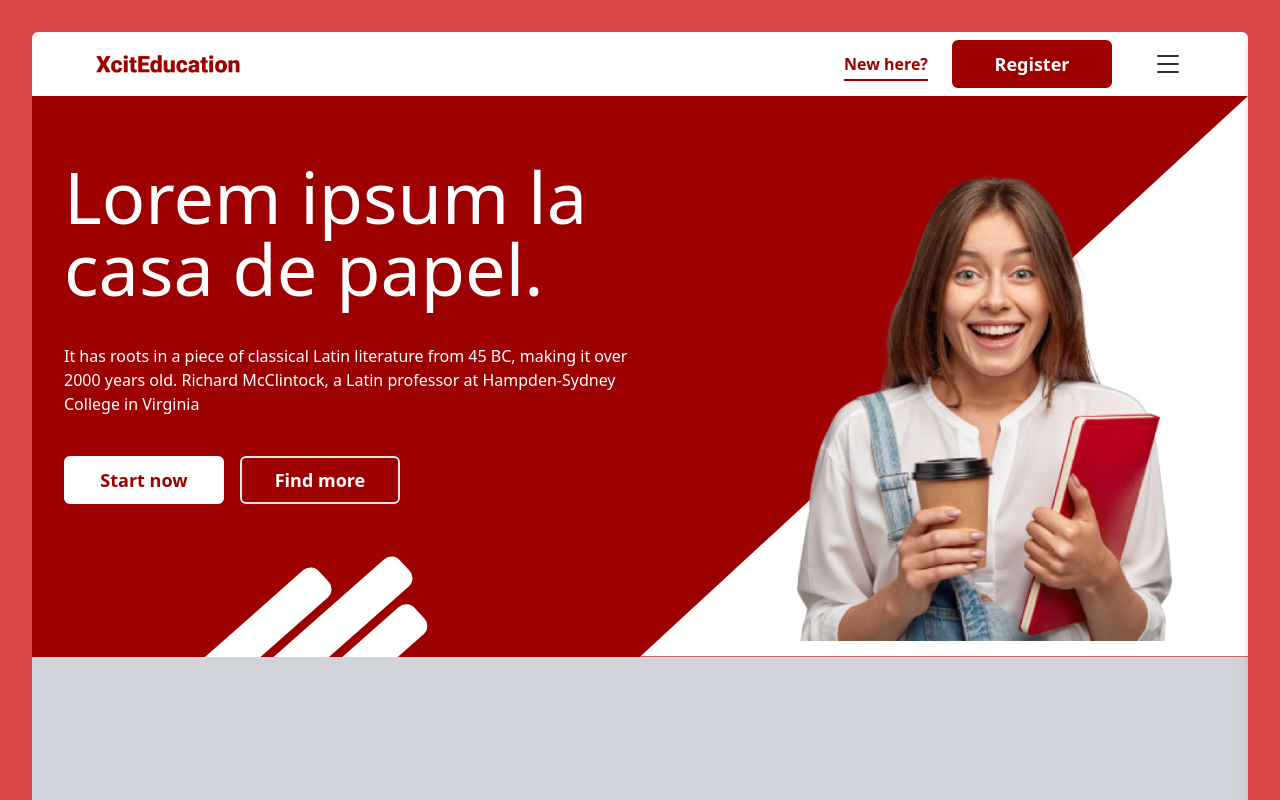
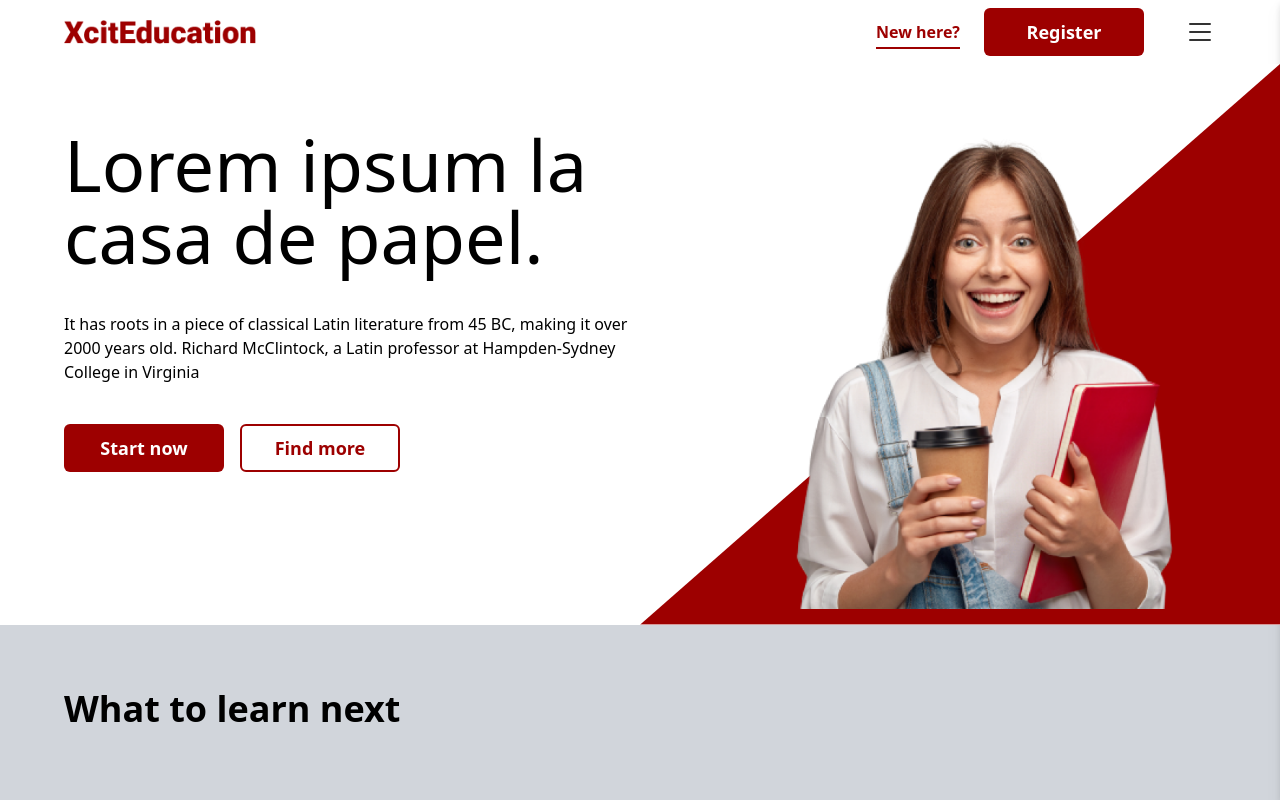
Before and after one commit to devjs1000/course-hub, a React (Vite) app: page / in a window 1280 px wide. Shown: the top 800 px of the page. Built offline with nearby package versions, Linux system fonts and the light colour scheme.

Commit message:
sidebar height is fixed, color changed and overlay is added

```diff
--- a/index.html
+++ b/index.html
@@ -8,6 +8,8 @@
 	</head>
 	<body>
 		<div id="root"></div>
+		<div id="overlay"></div>
+		<div id="sidebar"></div>
 		<script type="module" src="/src/main.jsx"></script>
 	</body>
 </html>
--- a/src/App.jsx
+++ b/src/App.jsx
@@ -2,10 +2,12 @@ import { useState } from 'react';
 import { Routes, Route } from 'react-router-dom';
 import Footer from './components/Footer';
 import Home from './pages/Home';
+import Navbar from './components/header/Navbar';
 
 function App() {
 	return (
-		<div className="App rounded-md overflow-hidden">
+		<div className="overflow-hidden">
+			<Navbar />
 			<Routes>
 				<Route path={'/'} element={<Home />} />
 			</Routes>
--- a/src/UI/Button.jsx
+++ b/src/UI/Button.jsx
@@ -9,10 +9,10 @@ const Button = ({
 	onClick,
 }) => {
 	const buttonCommonStyles =
-		'btn font-semibold text-base rounded-md hover:opacity-80 sm:text-lg';
+		'btn font-semibold text-base rounded-md hover:opacity-80 sm:text-lg cursor-pointer';
 	const primaryBtnStyles = `${buttonCommonStyles} bg-primary-color-dark text-white`;
 	const secondaryBtnStyles = `${buttonCommonStyles} bg-white text-primary-color-dark`;
-	const secondaryOutline = `${buttonCommonStyles} border-2 border-primary-color-light ${
+	const secondaryOutline = `${buttonCommonStyles} border-2 border-primary-color-dark ${
 		textPrimary && 'text-primary-color-dark'
 	} ${textWhite && 'text-white'}`;
 
--- a/src/components/Courses.jsx
+++ b/src/components/Courses.jsx
@@ -1,7 +1,11 @@
 import React from 'react';
 
 function Courses() {
-	return <div className="h-screen bg-gray-300"></div>;
+	return (
+		<div className="h-screen bg-gray-300 px-16 py-16">
+			<h2 className="text-4xl font-semibold">What to learn next</h2>
+		</div>
+	);
 }
 
 export default Courses;
--- a/src/components/header/Header.jsx
+++ b/src/components/header/Header.jsx
@@ -1,11 +1,9 @@
 import React from 'react';
 import Hero from './Hero';
-import Navbar from './Navbar';
 
 function Header() {
 	return (
 		<header>
-			<Navbar />
 			<Hero />
 		</header>
 	);
--- a/src/components/header/Hero.jsx
+++ b/src/components/header/Hero.jsx
@@ -5,7 +5,7 @@ import rectDesign from '../../images/rect-design.svg';
 
 function Hero() {
 	return (
-		<section className="section-hero bg-primary-color-dark flex flex-col gap-2 items-center text-white px-4 py-4 relative  sm:px-8 md:flex-row md:pt-0 lg:items-start lg:pt-12 xl:pt-16">
+		<section className="section-hero bg-white flex flex-col gap-2 items-center px-4 py-4 relative  sm:px-8 md:flex-row md:pt-0 lg:items-start lg:pt-12 xl:pt-16 xl:px-16">
 			<div className="flex flex-col items-center gap-4 order-2 xsm:gap-6 md:items-start md:w-1/2 lg:gap-10">
 				<h1 className="text-4xl text-center md:text-left lg:text-6xl xl:text-7xl">
 					Lorem ipsum la casa de papel.
@@ -16,8 +16,8 @@ function Hero() {
 					at Hampden-Sydney College in Virginia
 				</p>
 				<div className="flex items-center gap-4">
-					<Button>Start now</Button>
-					<Button isOutline={true} textWhite={true}>
+					<Button isPrimary={true}>Start now</Button>
+					<Button isOutline={true} textPrimary={true}>
 						Find more
 					</Button>
 				</div>
--- a/src/components/header/Navbar.jsx
+++ b/src/components/header/Navbar.jsx
@@ -1,4 +1,5 @@
 import { useState } from 'react';
+import { createPortal } from 'react-dom';
 import logoPrimary from '../../images/logo-primary.png';
 import menuBar from '../../images/icons/menu-bar.svg';
 import Button from '../../UI/Button';
@@ -9,11 +10,12 @@ function Navbar() {
 
 	const openSidebarHandler = () => {
 		setOpenSidebar(!openSidebar);
+		document.getElementById('root').style.filter = 'blur(3px)';
 	};
 
 	return (
 		<nav className="flex flex-col gap-3 items-center justify-between px-4 py-2 bg-white relative xsm:gap-5 md:flex-row md:px-16">
-			<img src={logoPrimary} alt="primary-logo-img" className="w-36" />
+			<img src={logoPrimary} alt="primary-logo-img" className="w-36 lg:w-48" />
 
 			<div className="flex items-center gap-4 xsm:gap-6">
 				<a
@@ -30,8 +32,10 @@ function Navbar() {
 					onClick={openSidebarHandler}
 				/>
 			</div>
-
-			<Sidebar openSidebar={openSidebar} setOpenSidebar={setOpenSidebar} />
+			{createPortal(
+				<Sidebar openSidebar={openSidebar} setOpenSidebar={setOpenSidebar} />,
+				document.getElementById('sidebar'),
+			)}
 		</nav>
 	);
 }
--- a/src/components/header/Sidebar.jsx
+++ b/src/components/header/Sidebar.jsx
@@ -1,17 +1,23 @@
 import React from 'react';
+import { createPortal } from 'react-dom';
 import closeIcon from '../../images/icons/close.svg';
 import HomeIcon from '../../images/icons/home.svg';
 import courseIcon from '../../images/icons/course.svg';
 import assignmentIcon from '../../images/icons/assignment.svg';
 import profileIcon from '../../images/icons/profile.svg';
 
+const Overlay = ({ closeSidebarHandler }) => {
+	return <div className="overlay" onClick={closeSidebarHandler}></div>;
+};
+
 function Sidebar({ openSidebar, setOpenSidebar }) {
-	let asideClasses = `absolute top-24 right-0 w-full  ${
+	let asideClasses = `fixed top-24 right-0 w-full  ${
 		openSidebar ? 'transform translate-x-0' : 'transform translate-x-full'
-	} h-screen bg-white py-3 px-8 drop-shadow-lg transition ease-out duration-500 md:w-4/12 md:top-0 lg:w-1/4`;
+	} h-full bg-white py-3 px-8 drop-shadow-lg transition ease-out duration-500 md:w-4/12 md:top-0 lg:w-1/4`;
 
 	const closeSidebarHandler = () => {
 		setOpenSidebar(!openSidebar);
+		document.getElementById('root').style.filter = 'blur(0)';
 	};
 	const sideNav = [
 		{
@@ -56,6 +62,11 @@ function Sidebar({ openSidebar, setOpenSidebar }) {
 					}),
 				)}
 			</ul>
+			{openSidebar &&
+				createPortal(
+					<Overlay closeSidebarHandler={closeSidebarHandler} />,
+					document.getElementById('overlay'),
+				)}
 		</aside>
 	);
 }
--- a/src/styles/global.css
+++ b/src/styles/global.css
@@ -1,16 +1,12 @@
 :root {
 	--color-primary-dark: #9d0000;
-}
-
-body {
-	padding: 2rem;
-	background-color: #d94749;
 }
 
 /* BUTTON */
 .btn {
 	height: 2.5rem;
 	width: 6rem;
+	cursor: pointer;
 }
 
 @media (min-width: 500px) {
@@ -39,7 +35,7 @@ body {
 
 /* sectio-hero */
 .section-hero {
-	z-index: -2;
+	z-index: 1;
 }
 
 .section-hero::before {
@@ -50,7 +46,7 @@ body {
 	height: 30%;
 	width: 100%;
 	z-index: -1;
-	background: #fff;
+	background: var(--color-primary-dark);
 	clip-path: polygon(100% 0, 100% 100%, 50% 50%, 0 100%, 0 0);
 }
 
@@ -93,3 +89,12 @@ body {
 		left: 5rem;
 	}
 }
+
+.overlay {
+	position: fixed;
+	top: 0;
+	left: 0;
+	width: 100%;
+	height: 100%;
+	background-color: rgba(0, 0, 0, 0.6);
+}
```
Lines whose indentation alone changed are shown as unchanged.
